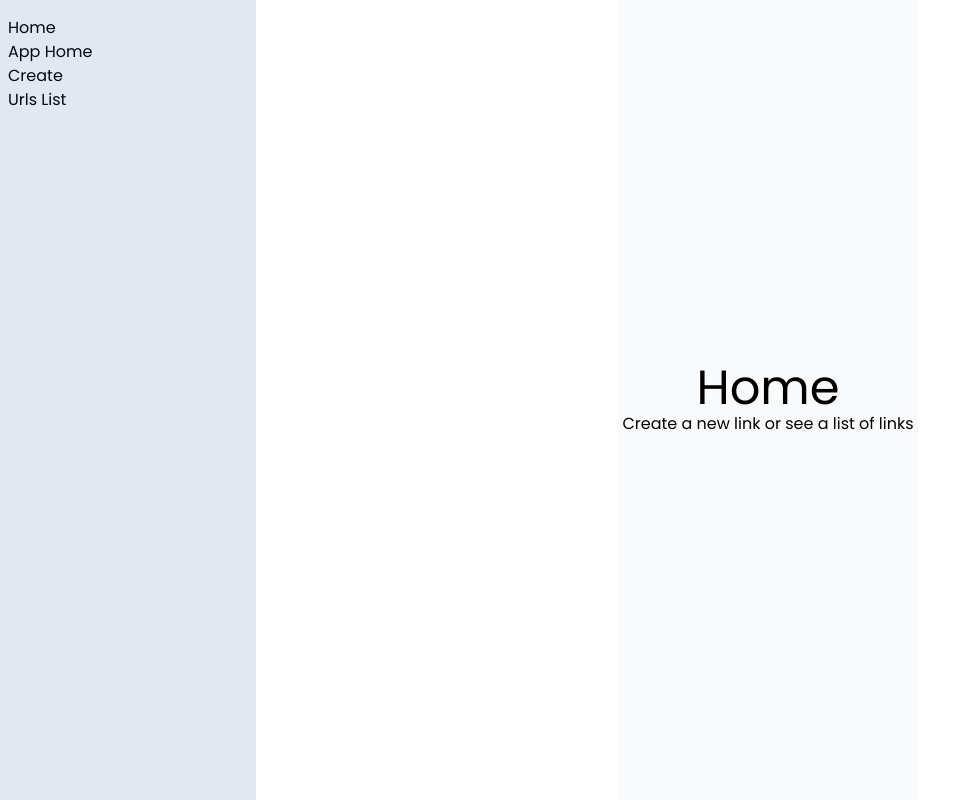
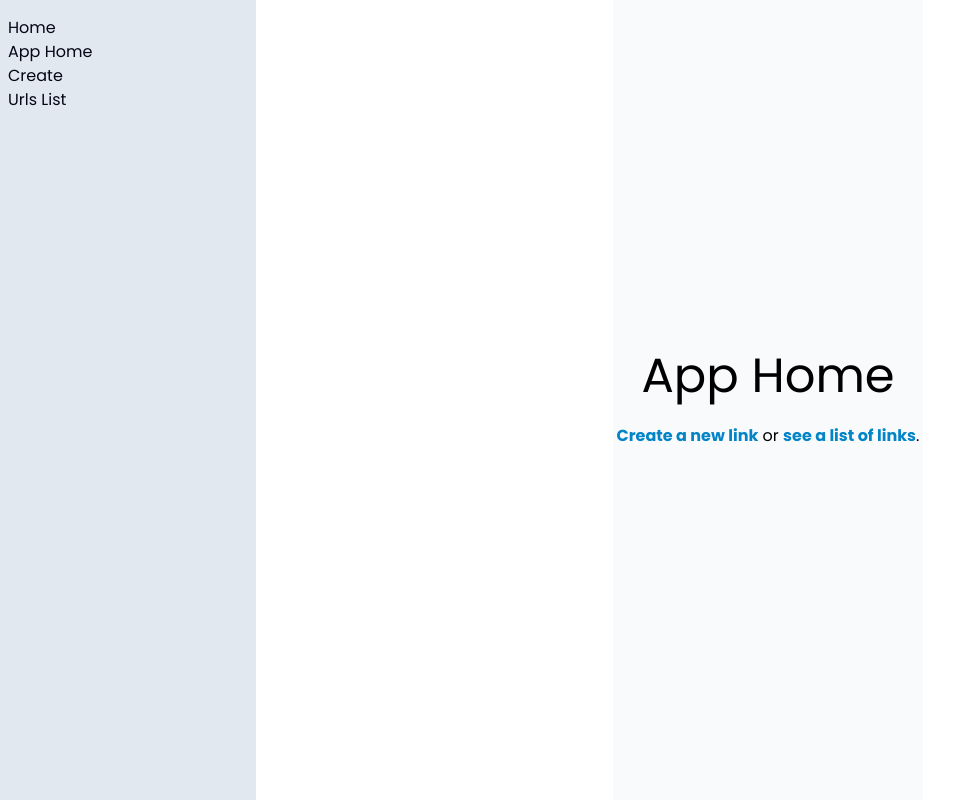
Before and after one commit to ema4hhh/url-shortener, a Next.js app: page /app in a window 1280 px wide. Shown: the whole page, without its empty margins (0-973 px from the left). Built offline with nearby package versions, Linux system fonts and the light colour scheme.

Commit message:
"/app" styled

```diff
--- a/app/app/page.tsx
+++ b/app/app/page.tsx
@@ -1,8 +1,10 @@
+import Link from "next/link";
+
 function Page() {
   return (
-    <main>
-      <h1>Home</h1>
-      <p>Create a new link or see a list of links</p>
+    <main className="gap-6">
+      <h1>App Home</h1>
+      <p><Link className="link" href="/app/create">Create a new link</Link> or <Link className="link" href="/app/urls">see a list of links</Link>.</p>
     </main>
   )
 }
```
